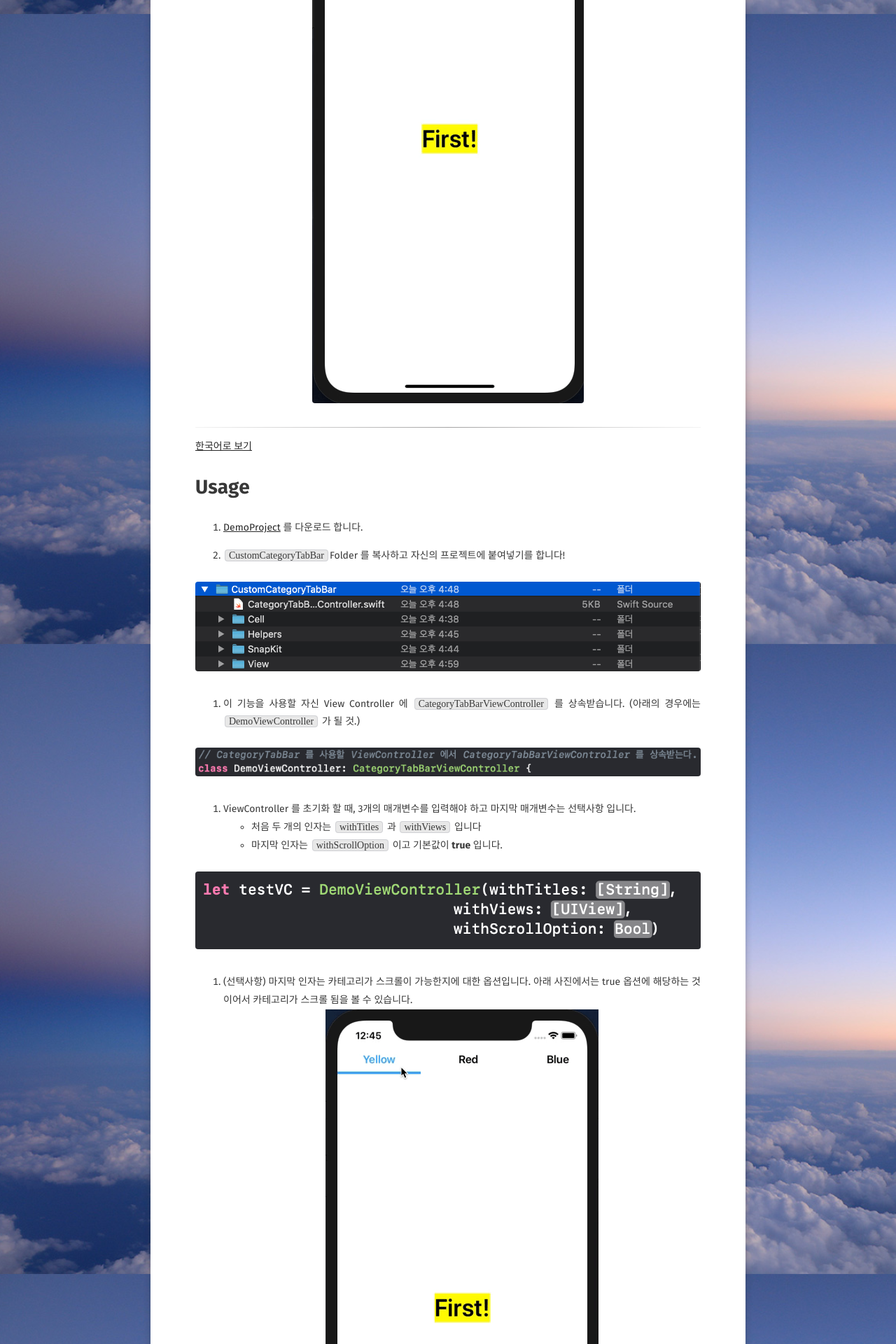
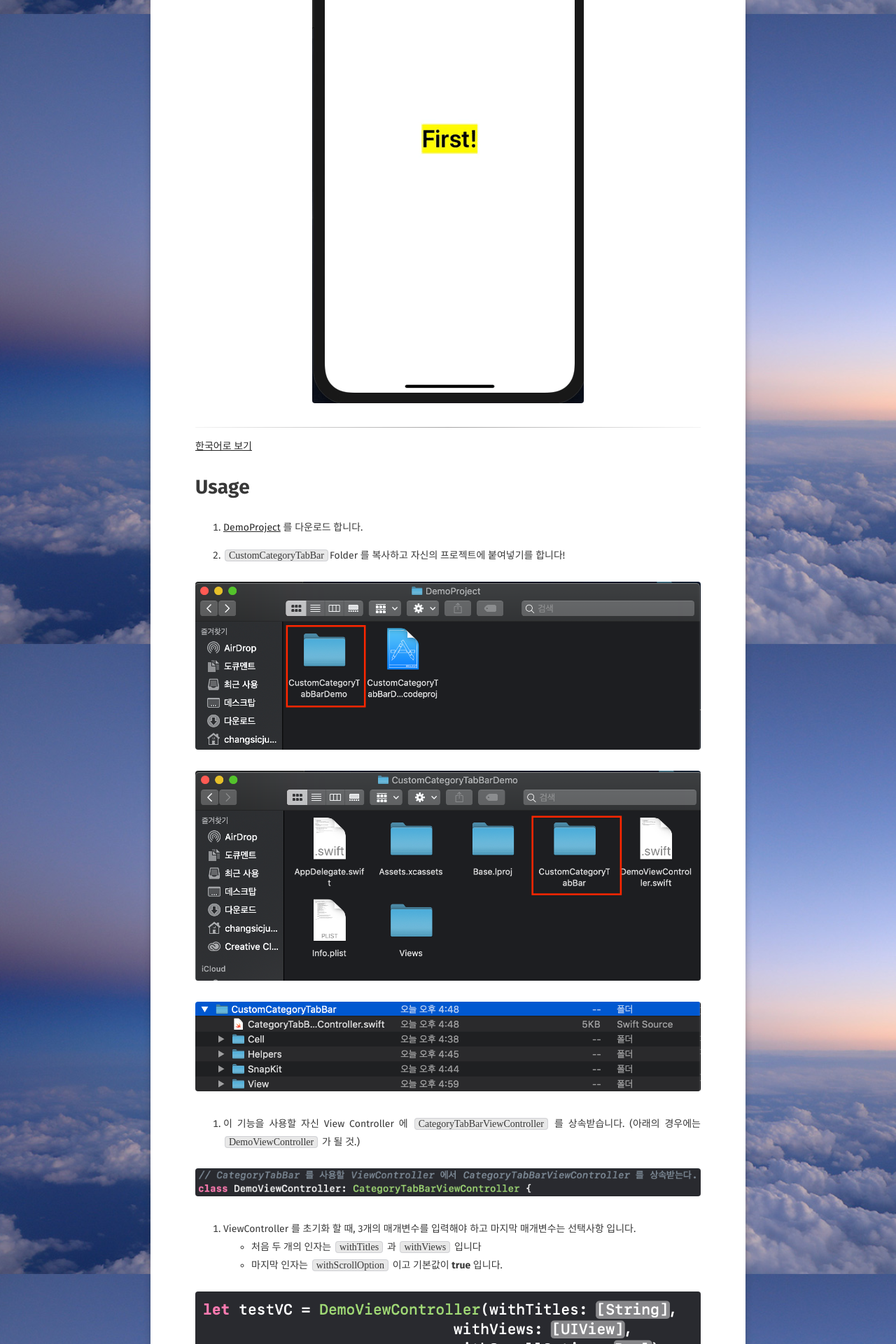
Before and after one commit to DanJeong-KR/changSic.github.io, a Jekyll site: the page built from _posts/2019-07-16-CustomCategoryView.md, in a window 1280 px wide. Shown: the part 4480-6400 px from the top of the page at 70% size. Built offline with Jekyll 4.4.1, drawn with Linux system fonts in a browser that asks for light colours; some web fonts are replaced; comment, search, counter and statistics services are not loaded.

Commit message:
feat : Add image in CategoryTabBar

```diff
--- a/_posts/2019-07-16-CustomCategoryView.md
+++ b/_posts/2019-07-16-CustomCategoryView.md
@@ -102,6 +102,16 @@ The image below is a true option, so you can scroll through the categories.
 
 2. `CustomCategoryTabBar`Folder 를 복사하고 자신의 프로젝트에 붙여넣기를 합니다!
 <figure>
+  <a href="/assets/CategoryTabBarPath1.png">
+	<img src="/assets/CategoryTabBarPath1.png">
+  </a>
+</figure>
+<figure>
+  <a href="/assets/CategoryTabBarPath2.png">
+	<img src="/assets/CategoryTabBarPath2.png">
+  </a>
+</figure>
+<figure>
   <a href="/assets/CustomCategoryTabBarFolder.png">
 	<img src="/assets/CustomCategoryTabBarFolder.png">
   </a>
```
Also changed, not shown: assets/CategoryTabBarPath1.png (added), assets/CategoryTabBarPath2.png (added).
